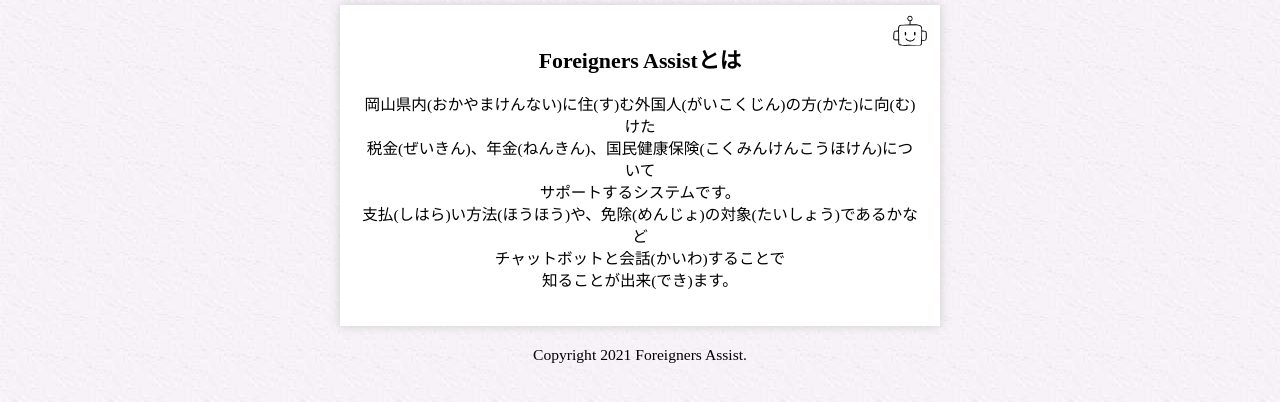
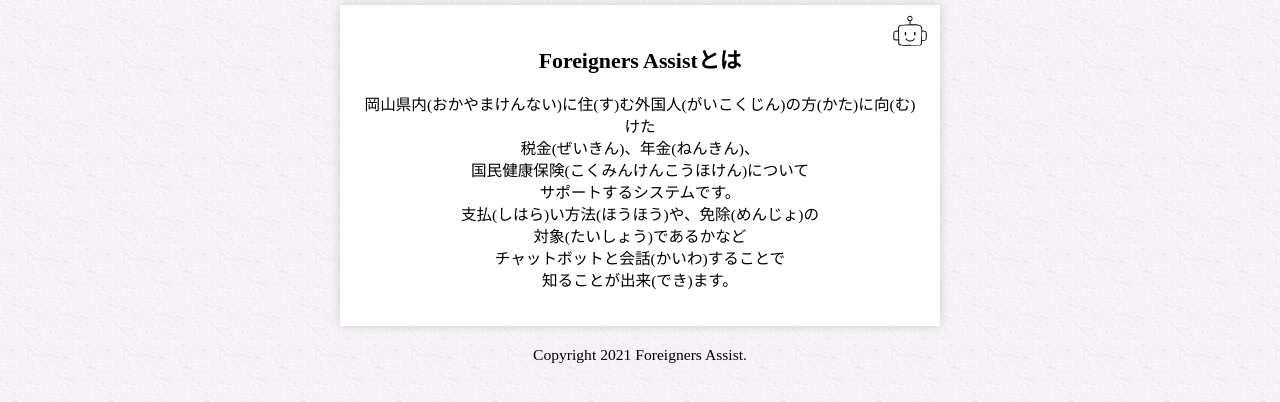
Before and after one commit to oic-team4/sotsuken.github.io, a plain HTML site: page home_kana.html in a window 1280 px wide. Shown: the part 142-544 px from the top of the page. Drawn offline with nearby package versions, Linux system fonts and the light colour scheme; a web font is replaced by a local one.

Commit message:
Update home_kana.html

```diff
--- a/home_kana.html
+++ b/home_kana.html
@@ -61,9 +61,11 @@
 <h2>Foreigners Assistとは</h2><!-- 見出し -->
 <!-- 本文　ここから -->
 <p class="main">岡山県内(おかやまけんない)に住(す)む外国人(がいこくじん)の方(かた)に向(む)けた<br>
-税金(ぜいきん)、年金(ねんきん)、国民健康保険(こくみんけんこうほけん)について<br>
+税金(ぜいきん)、年金(ねんきん)、<br>
+国民健康保険(こくみんけんこうほけん)について<br>
 サポートするシステムです。<br>
-支払(しはら)い方法(ほうほう)や、免除(めんじょ)の対象(たいしょう)であるかなど<br>
+支払(しはら)い方法(ほうほう)や、免除(めんじょ)の<br>
+ 対象(たいしょう)であるかなど<br>
 チャットボットと会話(かいわ)することで<br>
 知ることが出来(でき)ます。<br></p>
 <!--<p class="hosoku">
```
